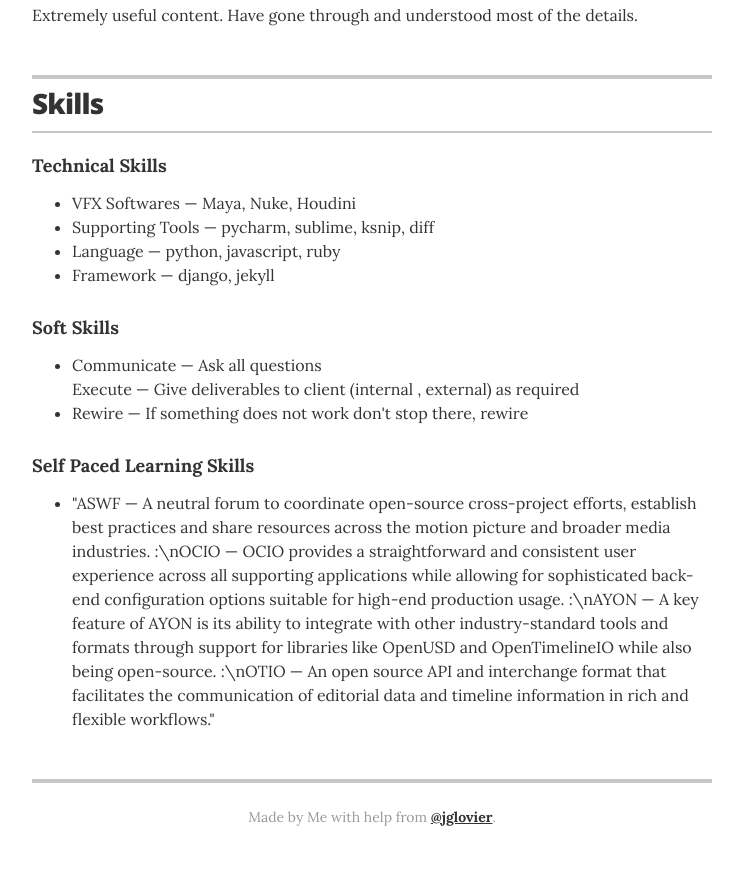
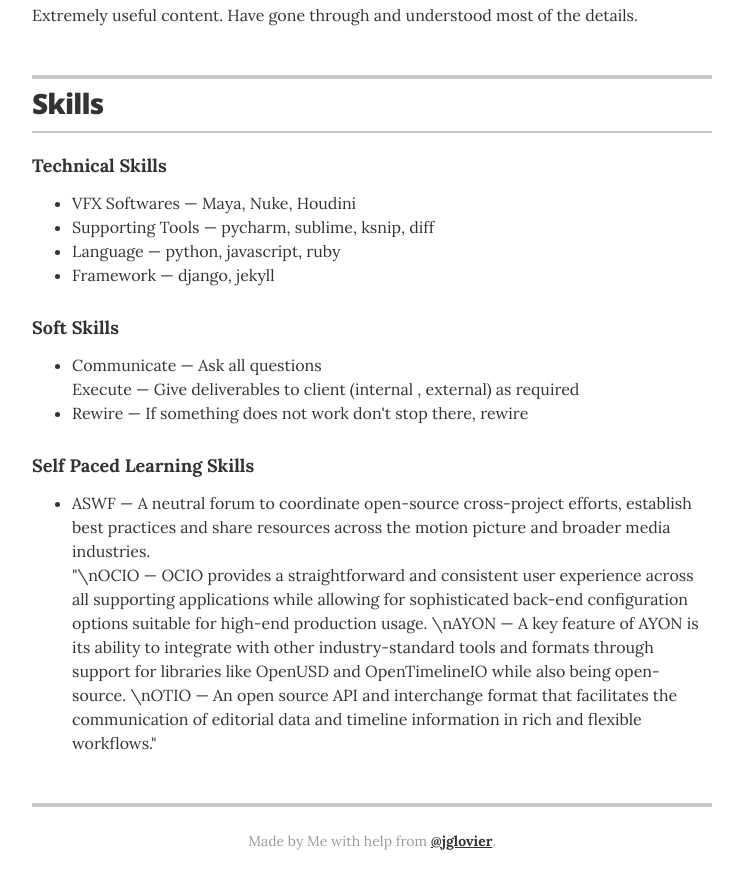
Before and after one commit to singhaidotnish/myresume, a Jekyll site: the page built from index.html, in a window 1280 px wide and 900 px high, scrolled down 2344 px. Shown: the top 889 px of the window, without its empty margins (268-1011 px from the left). Built offline with Jekyll 4.4.1, drawn with Linux system fonts in a browser that asks for light colours.

Commit message:
Update skills.yml

```diff
--- a/_data/skills.yml
+++ b/_data/skills.yml
@@ -7,10 +7,10 @@
   summary: <ul class="resume-item-list"><li>Communicate &mdash; Ask all questions</li>Execute &mdash; Give deliverables to client (internal , external) as required</li><li>Rewire &mdash; If something does not work don't stop there, rewire</li></ul>
 
 - skill: Self Paced Learning Skills
-  summary: <ul class="resume-item-list"><li>"ASWF &mdash; A neutral forum to coordinate open-source cross-project efforts, establish best practices and share resources across the motion picture and broader media industries.
-           :\nOCIO &mdash; OCIO provides a straightforward and consistent user experience across all supporting applications while allowing for sophisticated back-end configuration options suitable for high-end production usage.
-           :\nAYON &mdash; A key feature of AYON is its ability to integrate with other industry-standard tools and formats through support for libraries like OpenUSD and OpenTimelineIO while also being open-source.
-           :\nOTIO &mdash; An open source API and interchange format that facilitates the communication of editorial data and timeline information in rich and flexible workflows."</li>
+  summary: <ul class="resume-item-list"><li>ASWF &mdash; A neutral forum to coordinate open-source cross-project efforts, establish best practices and share resources across the motion picture and broader media industries.</li>
+           "\nOCIO &mdash; OCIO provides a straightforward and consistent user experience across all supporting applications while allowing for sophisticated back-end configuration options suitable for high-end production usage.
+           \nAYON &mdash; A key feature of AYON is its ability to integrate with other industry-standard tools and formats through support for libraries like OpenUSD and OpenTimelineIO while also being open-source.
+           \nOTIO &mdash; An open source API and interchange format that facilitates the communication of editorial data and timeline information in rich and flexible workflows."
 
 
 #  description: The VFX industry covers 100 percent of these projects, it is worth to go through them
```
